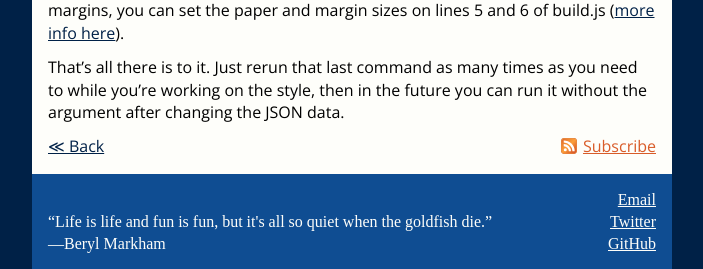
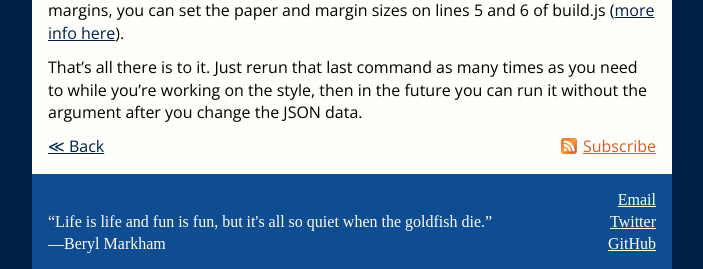
Before and after one commit to aostrega/blog.github.io, a Jekyll site: the page built from _posts/2013-04-21-how-to-build-your-resume-with-the-web.md, in a window 1280 px wide. Shown: the part 814-1083 px from the top of the page, without its empty margins (288-991 px from the left). Built offline with Jekyll 4.4.1, drawn with Linux system fonts in a browser that asks for light colours; some web fonts are replaced; Markdown is read by kramdown in place of the engine named in the settings; comment, search, counter and statistics services are not loaded.

Commit message:
slight resume post editing

```diff
--- a/_posts/2013-04-21-how-to-build-your-resume-with-the-web.md
+++ b/_posts/2013-04-21-how-to-build-your-resume-with-the-web.md
@@ -12,4 +12,4 @@ Put your information into a JSON file ([example](https://github.com/skofo/resume
 
 Now you get to write your stylesheet. This is no different from styling a regular web page, except that the body should have an explicit width (at least ~650px) and its margin set to auto. Given that, your generated PDF file should look almost exactly like your web page and fit neatly between the page margins. Speaking of margins, you can set the paper and margin sizes on lines 5 and 6 of build.js ([more info here](https://github.com/ariya/phantomjs/wiki/API-Reference-WebPage#wiki-webpage-paperSize)).
 
-That's all there is to it. Just rerun that last command as many times as you need to while you're working on the style, then in the future you can run it without the argument after changing the JSON data.
+That's all there is to it. Just rerun that last command as many times as you need to while you're working on the style, then in the future you can run it without the argument after you change the JSON data.
```
